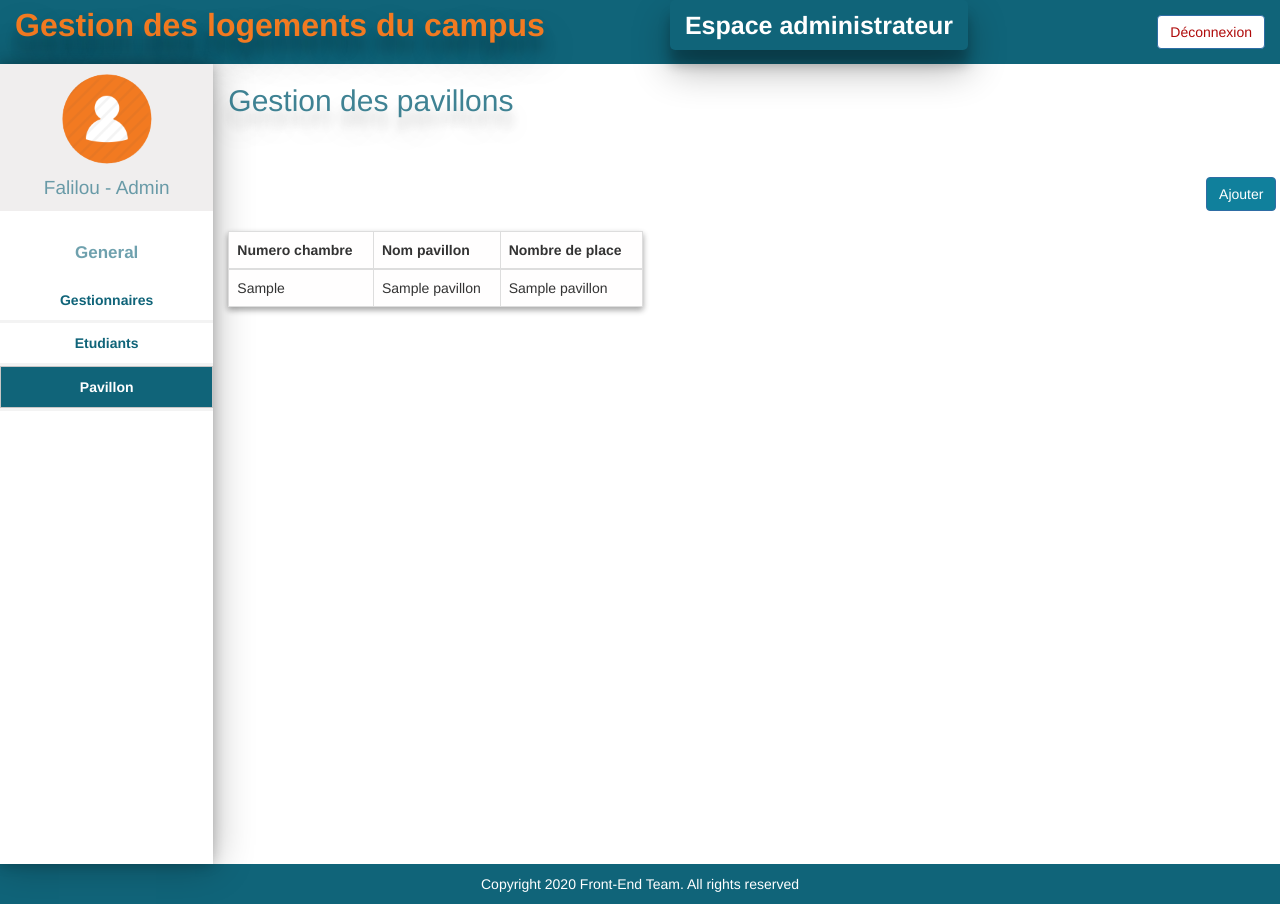
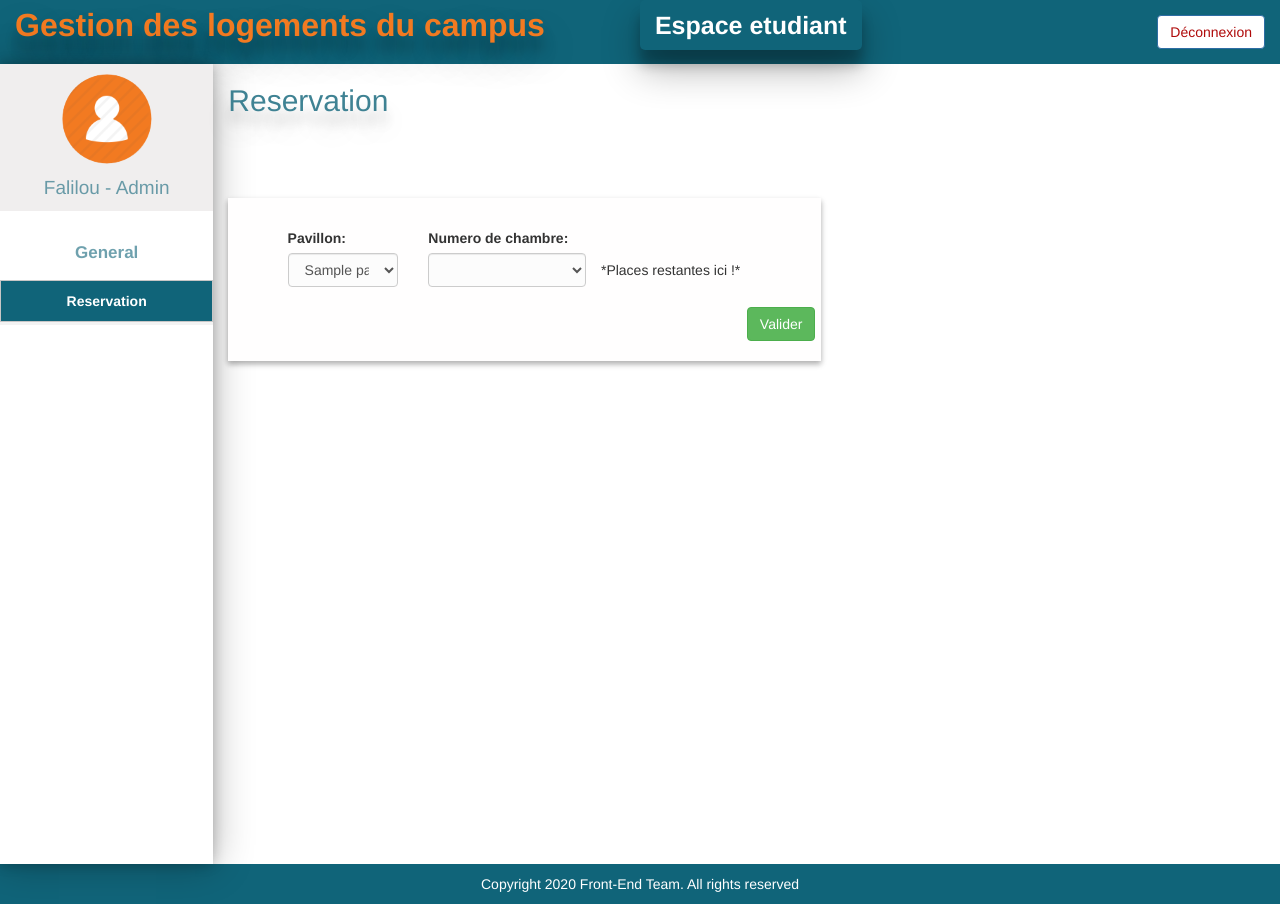
Before and after one commit to falilouu/Gestion_des_logements, a Flask app: template templates/pages_etudiant/index.html in a window 1280 px wide. Run offline with Flask 2, Linux system fonts and the light colour scheme; the template is opened without the code that fills it: most values are stand-ins (such as "Sample title", 1, 10 or a date in 2020); lists and menus that the app fills with data are empty; some libraries are stand-ins or nearby versions.

Commit message:
interface reservartion etudiant

```diff
--- a/static/css/style.css
+++ b/static/css/style.css
@@ -107,7 +107,7 @@ h4
 	box-shadow: 0 19px 38px rgba(0,0,0,0.30), 0 15px 12px rgba(0,0,0,0.22);
 	font-family: 'Franklin Gothic Medium', 'Arial Narrow', Arial, sans-serif;
 	font-weight: 900;
-	margin-left: 110px !important;
+	margin-left: 80px !important;
 	font-size: 25px;
 	color: white !important;
 	border-radius: 5px;
@@ -241,3 +241,10 @@ h4
 	background-color: rgb(16, 100, 121);
 	color:#f4934e;
 }
+
+.form-reservation
+{
+	margin-top: 20px;
+	box-shadow: 0 3px 5px rgba(0,0,0,0.12), 0 3px 6px rgba(0,0,0,0.23);
+	background-color: rgb(255, 254, 254);
+}
--- a/templates/layouts/squelette.html
+++ b/templates/layouts/squelette.html
@@ -107,6 +107,7 @@
 	 <script src="../static/js/jquery.min.js"></script>
 	 <script src="../static/js/bootstrap.min.js"></script>
 	 <script rel="stylesheet" src="{{ url_for("static", filename="js/fiche.js") }}"></script>
+	 {% block script %} {% endblock %}
 
 </body>
 
--- a/templates/pages_admin/gestion_pavillon.html
+++ b/templates/pages_admin/gestion_pavillon.html
@@ -38,13 +38,14 @@
 {% block bouton_ajouter %}<button type="button" class="btn btn-primary" data-toggle="modal" data-target="#modalAjoutPavllon">Ajouter</button> {% endblock%}
 
 {% block contenu_page %}
-	<div class="col-md-5">
+	<div class="col-md-8">
 		<table class="table table-bordered sunu-tableau">
 			<thead class="thead-light">
 			<tr>
 				<th scope="col">Numero chambre</th>
 				<th scope="col">Nom pavillon</th>
-				<th scope="col">Nombre de place</th>
+				<th scope="col">Nombre de places</th>
+				<th scope="col">Nombre de places disponibles </th>
 				<!-- <th scope="col">Action</th> -->
 			</tr>
 			</thead>
@@ -55,6 +56,7 @@
 				<td scope="row"> {{ pavillon["numero_chambre"] }} </td>
 				<td> {{ pavillon["Pavillon_nom_pavillon"] }} </td>
 				<td> {{ pavillon["nombre_places"] }} </td>
+				<td> {{ pavillon["nombre_places_dispo"] }} </td>
 			</tr>
 
 			{% endfor %}
--- a/templates/pages_etudiant/index.html
+++ b/templates/pages_etudiant/index.html
@@ -1,8 +1,10 @@
 {% extends "layouts/squelette.html" %}
+
+{% block titre_site %} Espace etudiant {% endblock %}
 
 {% block titre_page %}
 	<div class="col-md-12 title-page">
-		<h2> Gestion des pavillons </h2>
+		<h2> Reservation </h2>
 	</div>
 {% endblock %}
 
@@ -15,17 +17,7 @@
 	</div>
     <div class="row menuR">
         <div class="col-md-12 menu">
-            <a href="{{ url_for("lister_gestionnaires") }}"><div class="row bordureMenu" style="font-weight: bold;">Gestionnaires</div></a>
-        </div>
-    </div>
-    <div class="row menuR">
-        <div class="col-md-12 menu">
-            <a href="{{ url_for("gestion_etudiant") }}"><div class="row bordureMenu" style="font-weight: bold;">Etudiants</div></a>
-        </div>
-    </div>
-    <div class="row menuR">
-        <div class="col-md-12 menu">
-            <a href="{{ url_for("gestion_pavillon") }}"><div class="row bordureMenu-active" style="font-weight: bold;">Pavillon</div></a>
+            <a href="{{ url_for("lister_gestionnaires") }}"><div class="row bordureMenu-active" style="font-weight: bold;">Reservation</div></a>
         </div>
     </div>
 {% endblock %}
@@ -35,35 +27,88 @@
 
 {% endblock %}
 
-{% block bouton_ajouter %}<button type="button" class="btn btn-primary" data-toggle="modal" data-target="#modalAjoutPavllon">Ajouter</button> {% endblock%}
+{% block bouton_ajouter %} {% endblock%}
 
 {% block contenu_page %}
-	<div class="col-md-5">
-		<table class="table table-bordered sunu-tableau">
-			<thead class="thead-light">
-			<tr>
-				<th scope="col">Numero chambre</th>
-				<th scope="col">Nom pavillon</th>
-				<th scope="col">Nombre de place</th>
-				<!-- <th scope="col">Action</th> -->
-			</tr>
-			</thead>
-			<tbody>
+	<div class="col-md-7">
+		<form action="{{ url_for("ajoutPavillon") }}" method="POST" class="form-reservation">
+			<div class="row" style="padding-left: 10%;">
+				<div style=" margin-top: 30px;"></div>
 
-			{% for pavillon in pavillons %}
-			<tr>
-				<td scope="row"> {{ pavillon["numero_chambre"] }} </td>
-				<td> {{ pavillon["Pavillon_nom_pavillon"] }} </td>
-				<td> {{ pavillon["nombre_places"] }} </td>
-			</tr>
+				<div class="col-lg-3" >
+					<label class="control-label" for="pav">Pavillon: </label><br>
 
-			{% endfor %}
+						<select onchange="remplirChambre(this.value)" type="text" name="pavillon" id="pav"  class="form-control" required  style="background-color:rgb(252,252,252);">
 
-			</tbody>
-        </table>
-
-		{% include "modals/add_pavillon_modal.html" %}
+							{% for pavillon in pavillons %}
+								<option value="{{ pavillon['nom_pavillon'] }}">{{ pavillon['nom_pavillon'] }}</option>
+							{% endfor %}
 
 
+						</select >
+				</div>
+
+				<div class="col-lg-4" >
+
+					<label class="control-label" for="pav">Numero de chambre: </label><br>
+
+						<select onchange="remplirPlaces(this.value)" type="text" name="numero_chambre" id="numero_chambre" class="form-control" required  style="background-color:rgb(252,252,252);">
+
+							<!-- <option value="pavillon-A">Pavillon-A</option> -->
+
+						</select >
+				</div>
+
+				<div class="col-lg-4" id="nombre_places_dispo" style="margin-top: 32px; padding-left: 0px;">
+					*Places restantes ici !*
+				</div><br>
+
+			</div><br>
+
+			<div class="row">
+				<div class="col-lg-2 col-md-offset-10">
+					<input type="submit" name="nombre_places" value="Valider" class="btn btn-success" class="form-control" required >
+				</div>
+			</div><br>
+
+
+		</form>
 	</div>
 {% endblock %}
+
+{% block script %}
+
+<script>
+	function remplirChambre(pav)
+	{
+		document.getElementById("numero_chambre").options.length = 0;
+
+		var chambre = document.getElementById("numero_chambre");
+
+		'{% for chambre in chambres%}'
+			var i = 1;
+			if (pav == "{{ chambre['Pavillon_nom_pavillon'] }}")
+			{
+				var c = document.createElement("option");
+				c.text = "{{ chambre['numero_chambre'] }}";
+				chambre.options.add(c,i);
+				i = i+1;
+
+				document.getElementById("nombre_places_dispo").innerHTML = "Places restantes : {{ chambre['nombre_places_dispo'] }}"
+			}
+		'{% endfor %}'
+	}
+
+	function remplirPlaces(chambre)
+	{
+		'{% for chambre in chambres%}'
+			if (chambre == "{{ chambre['numero_chambre'] }}")
+			{
+				document.getElementById("nombre_places_dispo").innerHTML = "Places restantes : {{ chambre['nombre_places_dispo'] }}"
+			}
+		'{% endfor %}'
+	}
+
+</script>
+
+{% endblock%}
```
Also changed, not shown: __init__.py (+22 -5 lines).
